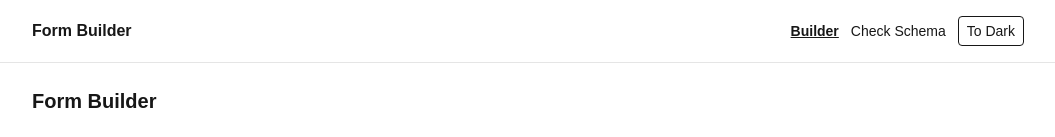
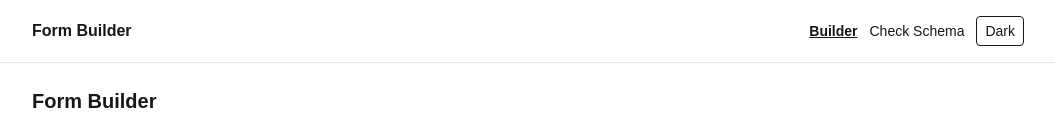
Before and after one commit to sootsock/testGalileoSky, a Next.js app: page /builder in a window 1280 px wide. Shown: the top 137 px of the page, without its empty margins (112-1167 px from the left). Built offline with nearby package versions, Linux system fonts and the light colour scheme.

Commit message:
bug fixes

```diff
--- a/app/builder/page.tsx
+++ b/app/builder/page.tsx
@@ -1,6 +1,6 @@
 "use client";
 
-import { useEffect, useMemo, useRef, useState } from "react";
+import { useEffect, useMemo, useRef, useState, ChangeEventHandler } from "react";
 import { FormField, FormSchema } from "@/lib/types";
 import FieldEditor from "@/components/FieldEditor";
 import { loadSchema, saveSchema } from "@/lib/storage";
@@ -11,8 +11,13 @@ export default function BuilderPage() {
   const [schema, setSchema] = useState<FormSchema>(() => ({ id: cryptoRandomId(), title: "My Form", fields: [], version: 1 }));
   const [message, setMessage] = useState<string | null>(null);
   const [error, setError] = useState<string | null>(null);
+  const [mounted, setMounted] = useState(false);
   const fileInputRef = useRef<HTMLInputElement | null>(null);
   const toast = useToast();
+
+  useEffect(() => {
+    setMounted(true);
+  }, []);
 
   useEffect(() => {
     const loaded = loadSchema();
@@ -84,7 +89,7 @@ export default function BuilderPage() {
     fileInputRef.current?.click();
   };
 
-  const onFileSelected: React.ChangeEventHandler<HTMLInputElement> = async (e) => {
+  const onFileSelected: ChangeEventHandler<HTMLInputElement> = async (e) => {
     const file = e.target.files?.[0];
     e.currentTarget.value = "";
     if (!file) return;
@@ -152,7 +157,11 @@ export default function BuilderPage() {
 
       <section className="space-y-2">
         <h2 className="font-medium">Schema JSON</h2>
-        <pre className="text-sm bg-black/5 dark:bg-white/5 p-3 rounded overflow-x-auto"><code>{exportJson}</code></pre>
+        {mounted ? (
+          <pre className="text-sm bg-black/5 dark:bg-white/5 p-3 rounded overflow-x-auto"><code>{exportJson}</code></pre>
+        ) : (
+          <pre className="text-sm bg-black/5 dark:bg-white/5 p-3 rounded overflow-x-auto"><code>{"{\n  \"id\": \"loading...\",\n  \"title\": \"My Form\",\n  \"fields\": [],\n  \"version\": 1\n}"}</code></pre>
+        )}
       </section>
     </div>
   );
--- a/components/ThemeToggle.tsx
+++ b/components/ThemeToggle.tsx
@@ -1,9 +1,28 @@
 "use client";
 
+import { useEffect, useState } from "react";
 import { useTheme } from "@/components/ThemeProvider";
 
 export default function ThemeToggle() {
   const { theme, toggle } = useTheme();
+  const [mounted, setMounted] = useState(false);
+
+  useEffect(() => {
+    setMounted(true);
+  }, []);
+
+  if (!mounted) {
+    return (
+      <button
+        className="border rounded px-2 py-1 text-sm"
+        aria-label="Toggle theme"
+        title="Toggle theme"
+      >
+        Light
+      </button>
+    );
+  }
+
   return (
     <button
       className="border rounded px-2 py-1 text-sm"
@@ -11,7 +30,7 @@ export default function ThemeToggle() {
       aria-label="Toggle theme"
       title="Toggle theme"
     >
-      {theme === "dark" ? "To Light" : "To Dark"}
+      {theme === "dark" ? "Light" : "Dark"}
     </button>
   );
 }
```
